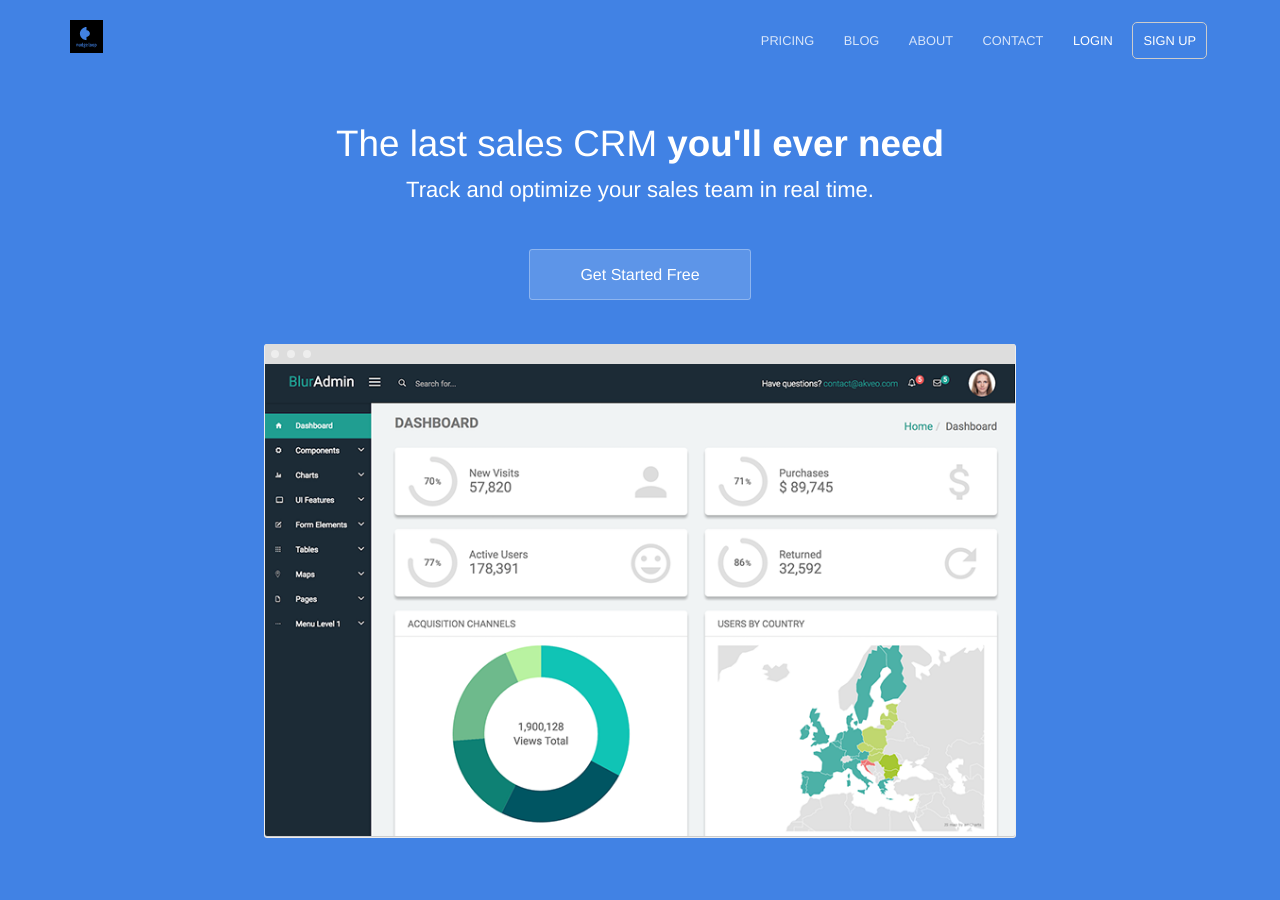
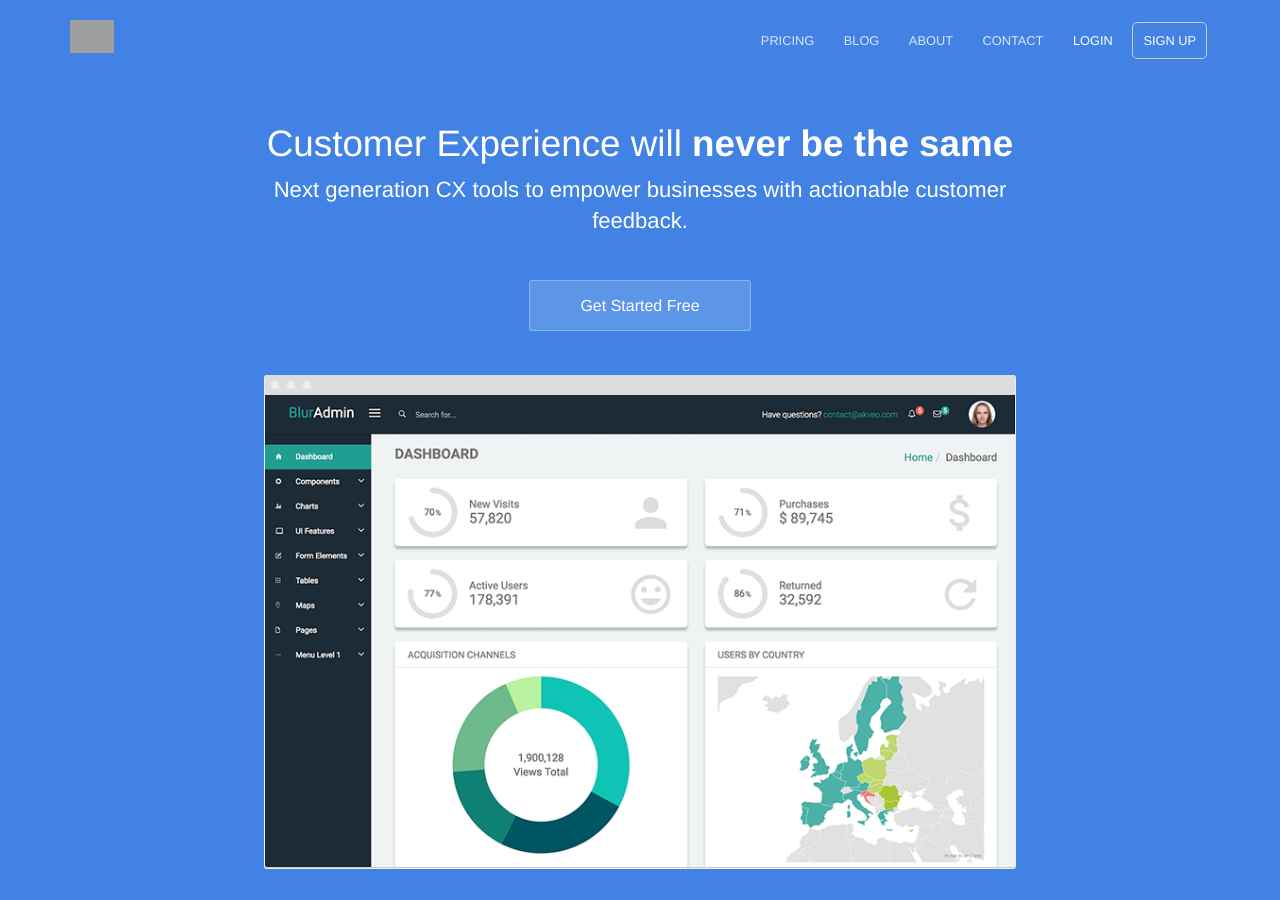
Before and after one commit to anilgeorge04/nudgeloop, a Jekyll site: the page built from index.html, in a window 1280 px wide and 900 px high. Built offline with Jekyll 4.4.1, drawn with Linux system fonts in a browser that asks for light colours; grey boxes are pictures that could not be loaded.

Commit message:
update index page

```diff
--- a/_layouts/default.html
+++ b/_layouts/default.html
@@ -23,7 +23,7 @@
 	<body>
 		<header>
 			<div class="container">
-				<div class="company-name"><a href="{{ site.baseurl }}/"><img src="{{ site.baseurl }}/images/logo.svg" alt="Hydra Logo" width="95" height="33" /></a></div>
+				<div class="company-name"><a href="{{ site.baseurl }}/"><img src="{{ site.baseurl }}/images/logo-nameless.png" alt="Nudge Loop" width="95" height="33" /></a></div>
 				{% include navigation.html %}
 			</div>
 		</header>
--- a/index.html
+++ b/index.html
@@ -1,11 +1,11 @@
 ---
-title: The last sales CRM you'll ever need
-description: Track and optimize your sales team in real time
+title: Customer Experience
+description: Next generation CX tools to empower businesses with actionable customer feedback.
 ---
 <section class="hero">
 	<div class="text-container">
-		<h1 class="editable">The last sales CRM <strong>you'll ever need</strong></h1>
-		<p class="subtext editable">Track and optimize your sales team in real time.</p>
+		<h1 class="editable">Customer Experience will <strong>never be the same</strong></h1>
+		<p class="subtext editable">Next generation CX tools to empower businesses with actionable customer feedback.</p>
 		<div class="cta button alt"><a href="{{ site.baseurl }}/sign-up/">Get Started Free</a></div>
 		<div>
 			<img src="{{ site.baseurl }}/images/dashboard.png" alt="Screenshot" class="screenshot editable" />
```
